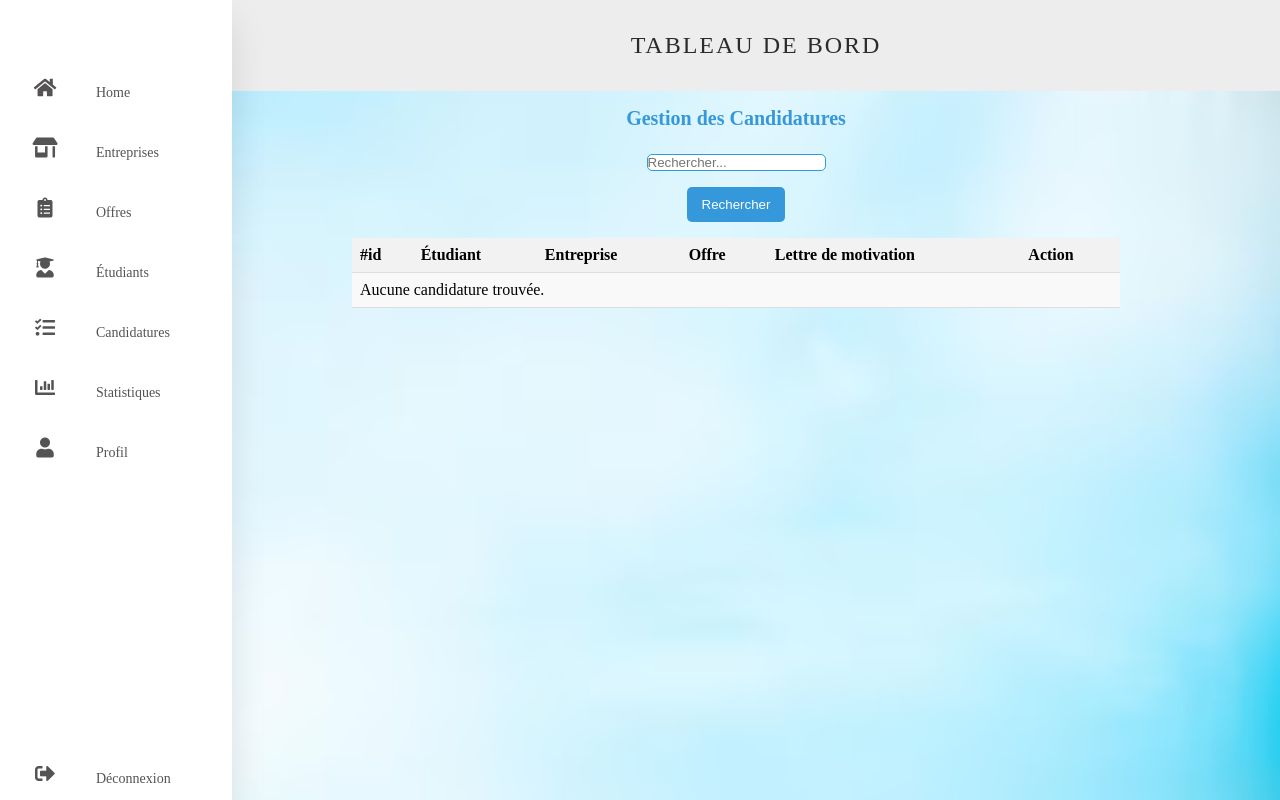
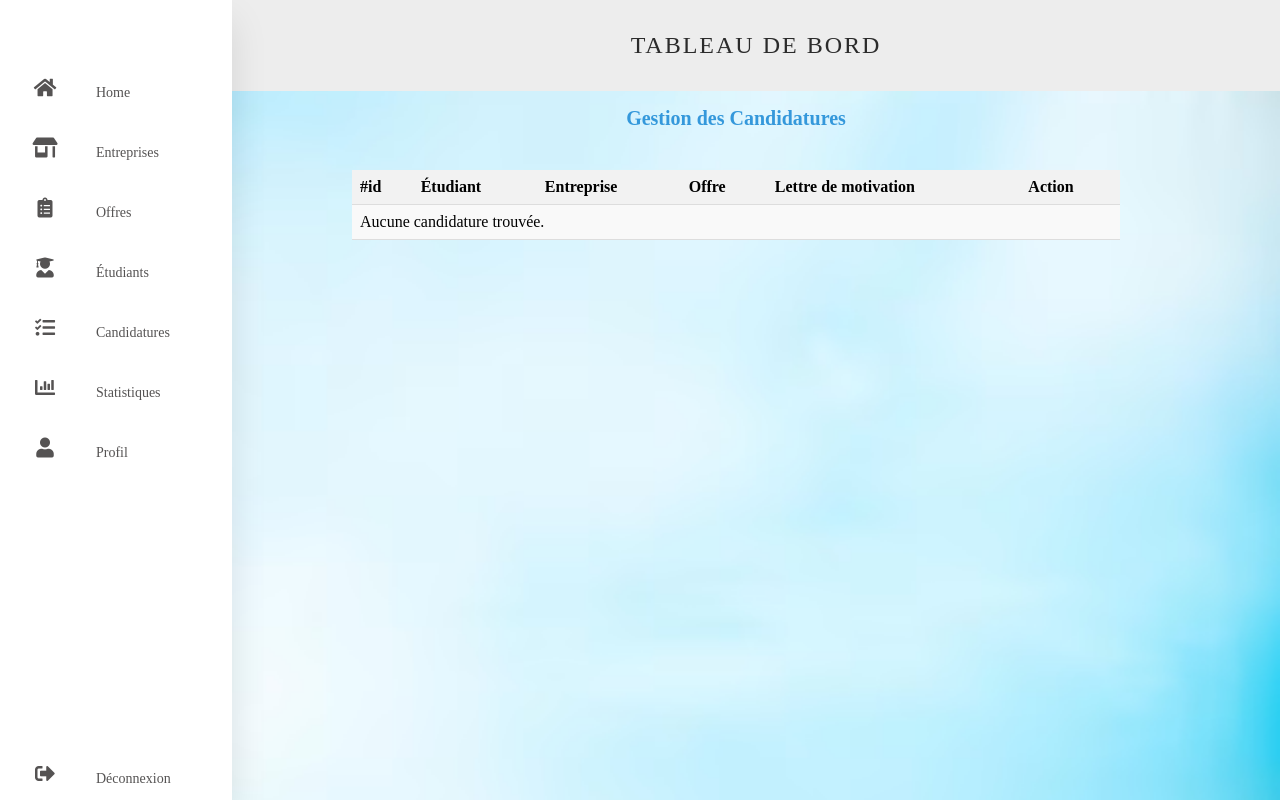
Before and after one commit to gauthierwbl/Web, a PHP site: the page made by src/Views/dashboard/candidatures/gestion-candidatures.php in a window 1280 px wide. Run offline with PHP 8.4, Linux system fonts and the light colour scheme; the template is opened without the code that fills it, so the values that code supplies are empty.

Commit message:
Update gestion-candidatures.php

```diff
--- a/src/Views/dashboard/candidatures/gestion-candidatures.php
+++ b/src/Views/dashboard/candidatures/gestion-candidatures.php
@@ -84,11 +84,7 @@
     <div class="container-edit-candidatures">
       <h1 class="grand-titre">Gestion des Candidatures</h1>
 
-      <!-- Formulaire de recherche -->
-      <form action="" method="get">
-        <input class="form-control" type="search" name="terme" placeholder="Rechercher..." aria-label="Entrez votre terme de recherche">
-        <input class="btn btn-recherche" type="submit" name="submit" value="Rechercher" aria-label="Rechercher">
-      </form>
+
 
       <!-- Tableau des candidatures -->
       <table>
```
